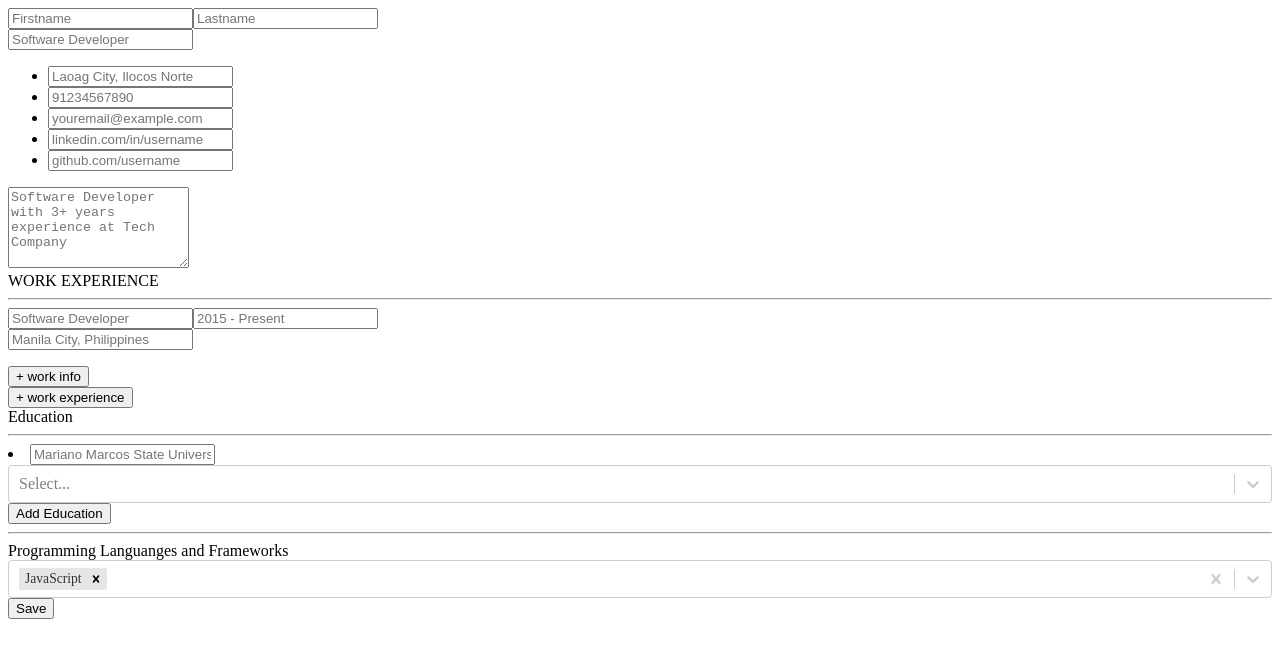
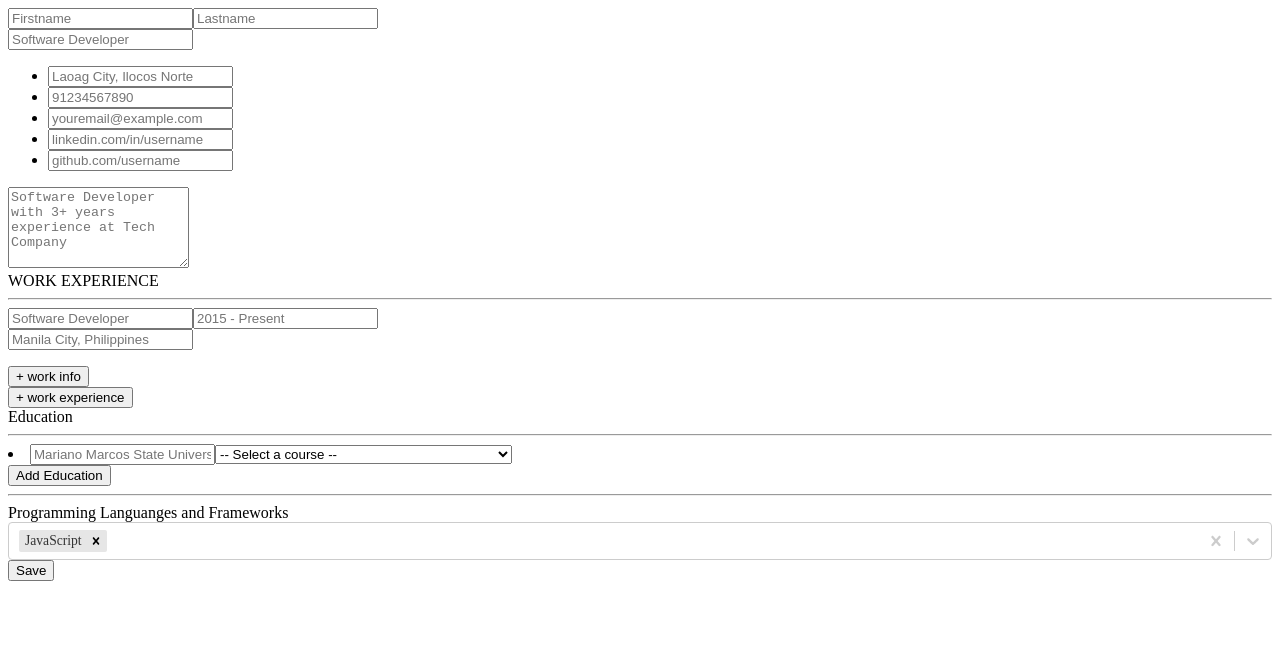
Before and after one commit to KennethCodepuz/CV-Builder, a React (Vite) app: page / in a window 1280 px wide. Shown: the top 658 px of the page. Built offline with nearby package versions, Linux system fonts and the light colour scheme; what @react-pdf/renderer would draw is missing.

Commit message:
done with the education part

```diff
--- a/src/components/ResumeForm.jsx
+++ b/src/components/ResumeForm.jsx
@@ -59,18 +59,28 @@ export default function ResumeForm() {
     setWorkExperience(data);
   }
 
-  const [userEducation, setUserEducation] = useState([
+  const [userEducation, setUserEducation] = useState(
     {
       schoolName: '',
       course: '',
     }
-  ])
+  )
+
+  function handleEducationInput(e) {
+    setUserEducation(prevEducation => (
+      {
+      ...prevEducation,
+      [e.target.name]: e.target.value
+    }
+    ))
+  }
 
 
   function handleSubmit(e) {
     e.preventDefault();
-    console.log(userData);
-    console.log(userWorkExperience);
+    // console.log(userData);
+    // console.log(userWorkExperience);
+    console.log(userEducation);
   }
 
   return (
@@ -79,7 +89,7 @@ export default function ResumeForm() {
         <form onSubmit={handleSubmit}>
           <UserInfo userDataInput={userDataInput}/>
           <WorkExperience userWorkExperience={userWorkExperience} addWorkInfo={addWorkInfo} handleExperienceInput={handleExperienceInput} handleExperienceTitles={handleExperienceTitles} addWorkExperience={addWorkExperience} />
-          <Education userEducation={userEducation}/>
+          <Education userEducation={userEducation} handleEducationInput={handleEducationInput} />
           <Skills />
           <button type="submit" className="form-btn">Save</button>
         </form>
--- a/src/components/formComponents/Education.jsx
+++ b/src/components/formComponents/Education.jsx
@@ -1,13 +1,13 @@
 import EducationForm from "./EducationForm"
 
-export default function Education() {
+export default function Education({ userEducation, handleEducationInput }) {
 
   return (
     <>
       <div className="education-container">
         <div>Education</div>
         <hr />
-        <EducationForm />
+        <EducationForm userEducation={userEducation} handleEducationInput={handleEducationInput}/>
         <button type="button">Add Education</button>
       </div>
     </>
--- a/src/components/formComponents/EducationForm.jsx
+++ b/src/components/formComponents/EducationForm.jsx
@@ -1,6 +1,6 @@
 import Select from "react-select"
 
-export default function EducationForm({ userEducation }) {
+export default function EducationForm({ userEducation, handleEducationInput }) {
   const courseOptions = [
     {value: 'Bachelor of Science in Computer Science', label: 'Bachelor of Science in Computer Science'},
     {value: 'Bachelor of Science in Information Technology', label: 'Bachelor of Science in Information Technology'},
@@ -13,8 +13,12 @@ export default function EducationForm({ userEducation }) {
   return (
     <>
       <li>
-        <input type="text" placeholder="Mariano Marcos State University" name="schoolName" className="schoolName"/>
-        <Select name="course" className="course" options={courseOptions}/>
+        <input onChange={handleEducationInput} type="text" placeholder="Mariano Marcos State University" name="schoolName" className="schoolName"/>
+        {/* <Select  name="course" className="course" options={courseOptions}/> */}
+        <select onChange={handleEducationInput} name="course" id="course" value={userEducation.course}>
+          <option value="">-- Select a course --</option>
+          {courseOptions.map(course => <option key={course.value} value={course.value}>{course.label}</option>)}
+        </select>
       </li>
     </>
   )
```
